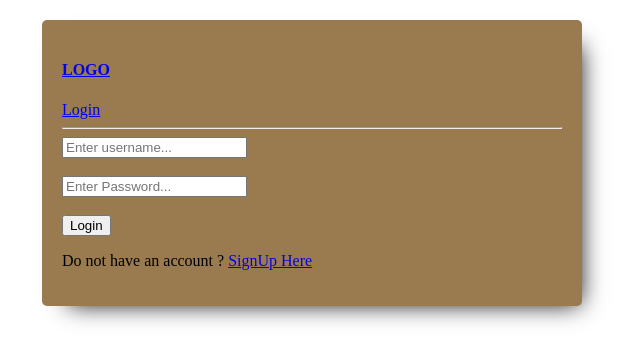
After one commit to TimOsahenru/etin, a Django app: page /login/ in a window 1280 px wide. The commit adds this page. Shown: the top 362 px of the page, without its empty margins (328-968 px from the left). Run offline with Django 4.2, Linux system fonts and the light colour scheme.

Commit message:
authenticate and signup

```diff
--- a/app/urls.py
+++ b/app/urls.py
@@ -7,6 +7,10 @@ urlpatterns = [
     path('project-detail/<str:pk>/', views.detail_project, name='project-detail'),
     path('create-project/', views.create_project, name='create-project'),
     path('update-project/<str:pk>/', views.update_project, name='update-project'),
-    path('delete-project/<str:pk>/', views.delete_project, name='delete-project')
+    path('delete-project/<str:pk>/', views.delete_project, name='delete-project'),
+
+    path('login/', views.login_user, name='login'),
+    path('logout/', views.logout_user, name='logout'),
+    path('signup/', views.signup_user, name='signup')
 
 ]
--- a/app/views.py
+++ b/app/views.py
@@ -1,6 +1,10 @@
 from django.shortcuts import render, redirect
 from .models import Project
 from .forms import ProjectCreateForm
+from django.contrib.auth import login, logout, authenticate
+from django.contrib import messages
+from django.contrib.auth.models import User
+from django.contrib.auth.decorators import login_required
 
 
 # -----------------All Projects--------------------
@@ -20,13 +24,14 @@ def detail_project(request, pk):
 
 
 # -----------------Project Create--------------------
+@login_required(login_url='login')
 def create_project(request):
     page = 'create-page'
     form = ProjectCreateForm()
     user = request.user
 
     if request.method == 'POST':
-        form = ProjectCreateForm(request.POST)
+        form = ProjectCreateForm(request.POST, request.FILES)
         if form.is_valid():
             project = form.save(commit=False)
             project.engineer = user
@@ -39,12 +44,13 @@ def create_project(request):
 
 
 # -----------------Project Edit--------------------
+@login_required(login_url='login')
 def update_project(request, pk):
     project = Project.objects.get(name=pk)
     form = ProjectCreateForm(instance=project)
 
     if request.method == 'POST':
-        form = ProjectCreateForm(request.POST, instance=project)
+        form = ProjectCreateForm(request.POST, request.FILES, instance=project)
         if form.is_valid():
             form.save()
             return redirect('projects')
@@ -55,6 +61,7 @@ def update_project(request, pk):
 
 
 # -----------------Project Delete--------------------
+@login_required(login_url='login')
 def delete_project(request, pk):
     project = Project.objects.get(name=pk)
 
@@ -65,3 +72,60 @@ def delete_project(request, pk):
     context = {'project': project}
 
     return render(request, 'project-delete.html', context)
+
+
+# ----------------- Login --------------------
+def login_user(request):
+
+    if request.user.is_authenticated:
+        return redirect('projects')
+
+    page = 'login-page'
+
+    if request.method == 'POST':
+        # email =
+        username = request.POST.get('username').lower()
+        password = request.POST.get('password')
+
+        user = authenticate(request, username=username, password=password)
+        if user is not None:
+            login(request, user)
+            return redirect('projects')
+        else:
+            messages.error(request, 'Email or Password does not exist')
+
+    context = {'page': page}
+    return render(request, 'login-signup.html', context)
+
+
+# ----------------- Logout --------------------
+def logout_user(request):
+    logout(request)
+    # later redirect to profile
+    return redirect('login')
+
+
+# ----------------- SignUp --------------------
+def signup_user(request):
+
+    if request.user.is_authenticated:
+        return redirect('projects')
+
+    if request.method == 'POST':
+        # email =
+        username = request.POST.get('username').lower()
+        password = request.POST.get('password')
+        password1 = request.POST.get('password1')
+
+        if password == password1:
+            if User.objects.filter(username=username).exists():
+                messages.error(request, 'Username already in use')
+                return redirect('signup')
+            else:
+                user = User.objects.create_user(username=username, password=password)
+                user.save()
+                return redirect('login')
+                # return to profile
+
+    context = {}
+    return render(request, 'login-signup.html', context)
--- a/templates/create-update-project.html
+++ b/templates/create-update-project.html
@@ -1,6 +1,6 @@
 {% extends 'base.html' %}
 {% block content %}
-<form method="POST">
+<form method="POST" enctype="multipart/form-data">
 
     {% csrf_token %}
     {{form.as_p}}
--- a/templates/header.html
+++ b/templates/header.html
@@ -1,4 +1,9 @@
 <header>
   <h4><a href="/">LOGO</a> </h4>
+  {% if request.user.is_authenticated %}
+  <p><a href="{% url 'logout' %}">Logout</a> {{request.user|title}}</p>
+  {% else %}
+  <a href="{% url 'login' %}">Login</a>
+  {% endif %}
   <hr>
 </header>
--- a/templates/index.html
+++ b/templates/index.html
@@ -10,8 +10,10 @@
     <p>About project: {{project.about|truncatewords:20}}</p>
     <a href="{{project.git_hub_link}}">GitHub repo</a>
     <a href="{{project.live_link}}">Live link</a>
+       {% if request.user == project.engineer %}
        <a href="{% url 'update-project' project.name %}">Edit Project</a>
         <a href="{% url 'delete-project' project.name %}">Delete Project</a>
+       {% endif %}
    </a>
     <hr>
 </div>
--- /dev/null
+++ b/templates/login-signup.html
@@ -0,0 +1,25 @@
+{% extends 'base.html' %}
+
+{% block content %}
+{% if page == 'login-page' %}
+<form method="POST">
+
+    {% csrf_token %}
+    <input type="text" name="username" placeholder="Enter username..."><br><br>
+    <input type="password" name="password" placeholder="Enter Password..."><br><br>
+    <input type="submit" value="Login">
+</form>
+<p>Do not have an account ? <a href="{% url 'signup' %}">SignUp Here</a></p>
+{% else %}
+<form method="POST">
+
+    {% csrf_token %}
+    <input type="text" name="username" placeholder="Enter username..."><br><br>
+    <!--<input type="email" name="password" placeholder="Enter Password..."><br><br>-->
+    <input type="password" name="password" placeholder="Enter password..."><br><br>
+    <input type="password" name="password1" placeholder="Password Confirmation..."><br><br>
+    <input type="submit" value="SignUp">
+</form>
+<p>Already have an account ? <a href="{% url 'login' %}">Login Here</a></p>
+{% endif %}
+{% endblock %}
```
Also changed, not shown: db.sqlite3, media/2_oQYrYKP.png (added).
